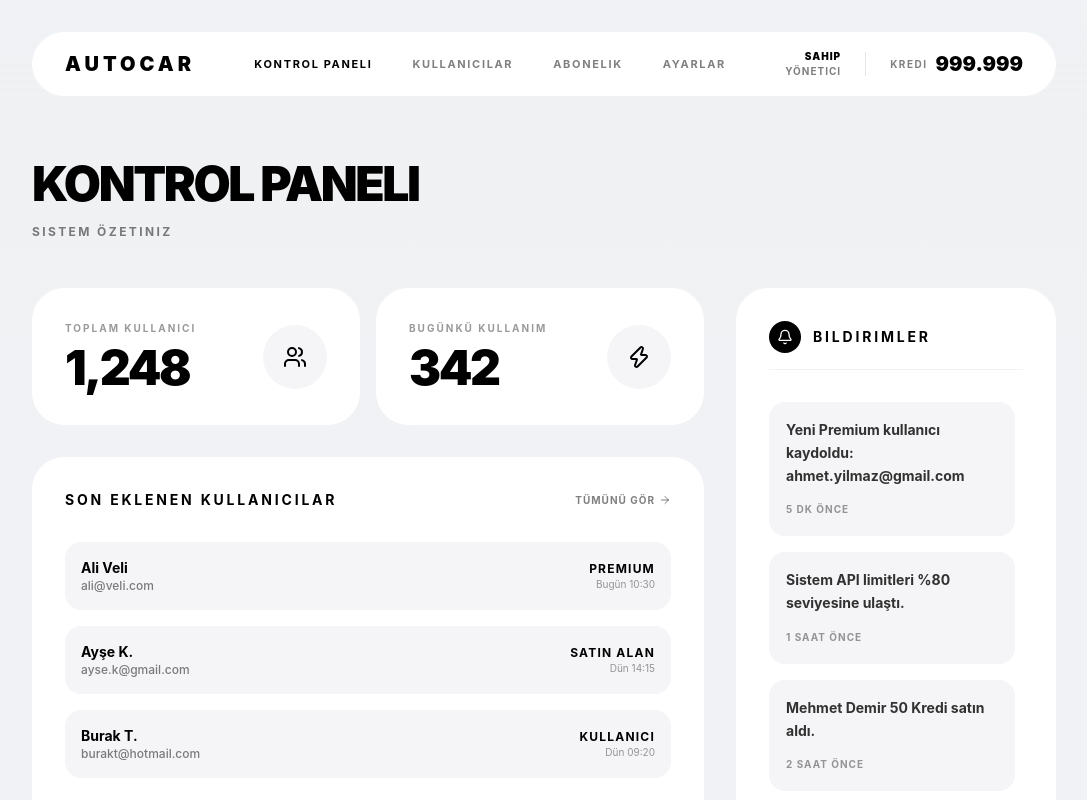
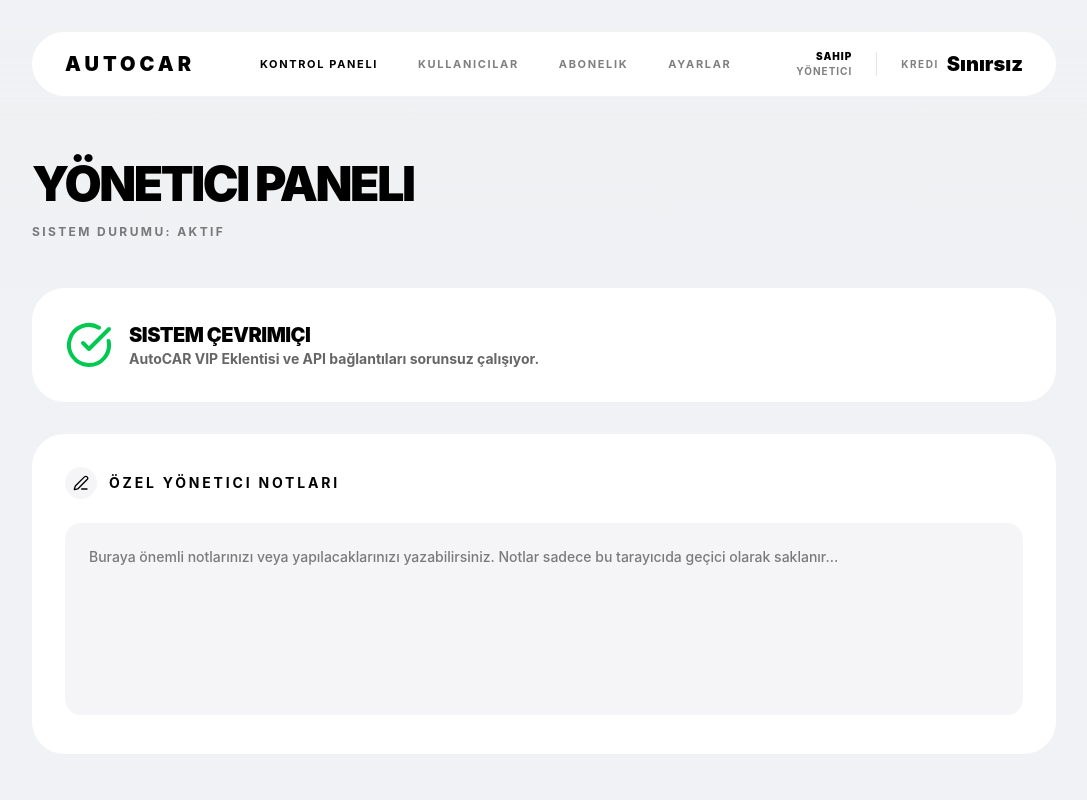
Before and after one commit to xyz123-xxyyzz/AutoCAR, a React (Vite) app: page /sahip in a window 1280 px wide. Shown: the top 800 px of the page, without its empty margins (96-1183 px from the left). Built offline with nearby package versions, Linux system fonts and the light colour scheme.

Commit message:
feat: re-enable vision with 4o-mini and remove mock UI data

```diff
--- a/src/pages/KullaniciDashboard.jsx
+++ b/src/pages/KullaniciDashboard.jsx
@@ -1,46 +1,46 @@
 import DashboardLayout from '../layouts/DashboardLayout';
-import { Download, Clock, ArrowRight } from 'lucide-react';
+import { ArrowRight, Zap } from 'lucide-react';
 import { useNavigate } from 'react-router-dom';
 
 export default function KullaniciDashboard() {
   const navigate = useNavigate();
   localStorage.setItem('userRole', 'Kullanıcı');
-  const analyses = [
-    { title: 'Volkswagen Golf 1.5 TSI R-Line', date: '01.06.2026', score: 85 },
-    { title: 'Renault Megane 1.3 TCe Icon', date: '30.05.2026', score: 72 },
-  ];
 
   return (
-    <DashboardLayout subscriptionType="Kullanıcı" userName="Standart" credits={15}>
+    <DashboardLayout subscriptionType="Kullanıcı" userName="Müşteri" credits={15}>
       <header className="mb-24 text-center">
         <h1 className="text-7xl md:text-8xl font-display font-black tracking-tighter mb-6 text-black uppercase">
           Kullanıcı
         </h1>
-        <p className="text-black/50 font-bold tracking-[0.2em] uppercase text-xs">İlanları analiz etmek için kredilerinizi kullanın.</p>
+        <p className="text-black/50 font-bold tracking-[0.2em] uppercase text-xs">Aracınızı analiz etmek için hazırsınız</p>
       </header>
 
       <div className="max-w-4xl mx-auto">
         <div className="bg-white rounded-[2.5rem] p-12 shadow-embossed border border-black/5 text-center relative overflow-hidden">
           <div className="absolute top-0 left-0 w-full h-2 bg-[#FFCC00]"></div>
 
+          <div className="flex justify-center mb-6">
+             <Zap size={64} className="text-[#FFCC00]" />
+          </div>
+
           <h2 className="text-3xl md:text-4xl font-display font-black tracking-tight text-black mb-6 uppercase">
             AutoCAR VIP Sistemine <br/><span className="text-black/30">Hoş Geldiniz</span>
           </h2>
 
           <p className="text-sm md:text-base font-bold text-black/60 leading-relaxed max-w-2xl mx-auto mb-10">
-            Araba alım-satım süreçlerinizde size en doğru kararı verdirecek olan yapay zeka destekli analiz asistanınız kullanıma hazır. Sol menüyü kullanarak geçmiş analizlerinize ulaşabilir veya sistem ayarlarınızı yapılandırabilirsiniz.
+            Yapay zeka destekli analiz asistanınız kullanıma hazır. Sahibinden veya Arabam.com'a girerek ilan detay sayfasındayken sağ üstteki AutoCAR eklenti simgesine tıklayın ve analizleri başlatın.
           </p>
 
           <div className="bg-[#F5F5F7] rounded-3xl p-8 shadow-inner-embossed flex flex-col md:flex-row items-center justify-between gap-6 text-left">
             <div>
-              <div className="text-[10px] font-bold tracking-[0.2em] text-black/40 uppercase mb-2">Sıradaki Adım</div>
-              <h3 className="text-xl font-black tracking-tight text-black">Eklentiyi Tarayıcınıza Ekleyin</h3>
+              <div className="text-[10px] font-bold tracking-[0.2em] text-black/40 uppercase mb-2">Başlangıç Rehberi</div>
+              <h3 className="text-xl font-black tracking-tight text-black">Uzantıyı Tarayıcınıza Eklediniz mi?</h3>
             </div>
             <button
-              onClick={() => navigate('/ayarlar')}
+              onClick={() => window.open('https://www.sahibinden.com', '_blank')}
               className="group flex items-center gap-3 px-8 py-4 bg-black text-white rounded-full shadow-embossed hover:scale-105 transition-all duration-300"
             >
-              <span className="text-[10px] font-bold tracking-[0.2em] uppercase">Ayarlara Git</span>
+              <span className="text-[10px] font-bold tracking-[0.2em] uppercase">Sahibinden.com'a Git</span>
               <ArrowRight size={16} strokeWidth={3} className="group-hover:translate-x-1 transition-transform" />
             </button>
           </div>
--- a/src/pages/SahipDashboard.jsx
+++ b/src/pages/SahipDashboard.jsx
@@ -1,5 +1,5 @@
 import { useState } from 'react';
-import { Users, Bell, Edit3, ArrowRight, Zap, CheckCircle } from 'lucide-react';
+import { Edit3, CheckCircle } from 'lucide-react';
 import DashboardLayout from '../layouts/DashboardLayout';
 
 export default function SahipDashboard() {
@@ -8,111 +8,38 @@ export default function SahipDashboard() {
 
   const [note, setNote] = useState('');
 
-  const notifications = [
-    { id: 1, text: 'Yeni Premium kullanıcı kaydoldu: ahmet.yilmaz@gmail.com', time: '5 dk önce', type: 'success' },
-    { id: 2, text: 'Sistem API limitleri %80 seviyesine ulaştı.', time: '1 saat önce', type: 'warning' },
-    { id: 3, text: 'Mehmet Demir 50 Kredi satın aldı.', time: '2 saat önce', type: 'success' },
-    { id: 4, text: 'Aylık veritabanı yedeği başarıyla alındı.', time: 'Dün', type: 'info' }
-  ];
-
-  const recentUsers = [
-    { name: 'Ali Veli', email: 'ali@veli.com', type: 'Premium', date: 'Bugün 10:30' },
-    { name: 'Ayşe K.', email: 'ayse.k@gmail.com', type: 'Satın Alan', date: 'Dün 14:15' },
-    { name: 'Burak T.', email: 'burakt@hotmail.com', type: 'Kullanıcı', date: 'Dün 09:20' }
-  ];
-
   return (
-    <DashboardLayout subscriptionType="Sahip" userName="Yönetici" credits="999.999">
-      <header className="mb-12">
+    <DashboardLayout subscriptionType="Sahip" userName="Yönetici" credits="Sınırsız">
+      <header className="mb-12 text-center md:text-left">
         <h1 className="text-5xl font-display font-black tracking-tighter mb-4 text-black uppercase">
-          Kontrol Paneli
+          Yönetici Paneli
         </h1>
-        <p className="text-black/50 font-bold tracking-[0.2em] uppercase text-xs">Sistem Özetiniz</p>
+        <p className="text-black/50 font-bold tracking-[0.2em] uppercase text-xs">Sistem Durumu: Aktif</p>
       </header>
 
-      <div className="grid grid-cols-1 lg:grid-cols-3 gap-8 mb-8">
-
-        {/* Left Col: User Stats & Recent */}
-        <div className="lg:col-span-2 flex flex-col gap-8">
-
-          {/* Stats Row */}
-          <div className="grid grid-cols-1 md:grid-cols-2 gap-4">
-            <div className="bg-white rounded-[2rem] p-8 shadow-embossed border border-white flex items-center justify-between">
-              <div>
-                <div className="text-black/40 font-bold text-[10px] tracking-[0.2em] uppercase mb-2">Toplam Kullanıcı</div>
-                <div className="text-5xl font-display font-black tracking-tighter">1,248</div>
-              </div>
-              <div className="w-16 h-16 bg-[#F5F5F7] rounded-full shadow-inner-embossed flex items-center justify-center">
-                <Users size={24} className="text-black" />
-              </div>
-            </div>
-            <div className="bg-white rounded-[2rem] p-8 shadow-embossed border border-white flex items-center justify-between">
-              <div>
-                <div className="text-black/40 font-bold text-[10px] tracking-[0.2em] uppercase mb-2">Bugünkü Kullanım</div>
-                <div className="text-5xl font-display font-black tracking-tighter">342</div>
-              </div>
-              <div className="w-16 h-16 bg-[#F5F5F7] rounded-full shadow-inner-embossed flex items-center justify-center">
-                <Zap size={24} className="text-black" />
-              </div>
+      <div className="grid grid-cols-1 gap-8 mb-8">
+        <div className="bg-white rounded-[2rem] p-8 shadow-embossed border border-white flex flex-col md:flex-row items-center justify-between gap-6">
+          <div className="flex items-center gap-4">
+            <CheckCircle size={48} className="text-green-500" />
+            <div>
+               <h2 className="text-xl font-black uppercase tracking-tight">Sistem Çevrimiçi</h2>
+               <p className="text-sm font-bold text-black/60">AutoCAR VIP Eklentisi ve API bağlantıları sorunsuz çalışıyor.</p>
             </div>
           </div>
-
-          {/* Recent Users */}
-          <div className="bg-white rounded-[2rem] p-8 shadow-embossed border border-white flex-1">
-            <div className="flex items-center justify-between mb-8">
-              <h2 className="text-sm font-bold tracking-[0.2em] uppercase">Son Eklenen Kullanıcılar</h2>
-              <button className="text-[10px] font-bold tracking-widest text-black/50 hover:text-black uppercase flex items-center gap-1">
-                Tümünü Gör <ArrowRight size={12} />
-              </button>
-            </div>
-            <div className="space-y-4">
-              {recentUsers.map((user, idx) => (
-                <div key={idx} className="flex items-center justify-between p-4 bg-[#F5F5F7] rounded-2xl">
-                  <div>
-                    <div className="font-bold text-sm">{user.name}</div>
-                    <div className="text-xs text-black/50 font-medium">{user.email}</div>
-                  </div>
-                  <div className="text-right">
-                    <div className="text-xs font-bold uppercase tracking-widest">{user.type}</div>
-                    <div className="text-[10px] text-black/40">{user.date}</div>
-                  </div>
-                </div>
-              ))}
-            </div>
-          </div>
-
         </div>
-
-        {/* Right Col: Notifications */}
-        <div className="bg-white rounded-[2rem] p-8 shadow-embossed border border-white flex flex-col h-[500px] lg:h-auto">
-          <div className="flex items-center gap-3 mb-8 pb-4 border-b border-black/5">
-            <div className="p-2 bg-black text-white rounded-full"><Bell size={16} /></div>
-            <h2 className="text-sm font-bold tracking-[0.2em] uppercase">Bildirimler</h2>
-          </div>
-
-          <div className="flex-1 overflow-y-auto pr-2 space-y-4">
-            {notifications.map(notif => (
-              <div key={notif.id} className="p-4 bg-[#F5F5F7] rounded-2xl shadow-inner-embossed border border-transparent hover:bg-white hover:border-black/5 transition-colors group">
-                <p className="text-sm font-bold text-black/80 leading-relaxed mb-2 group-hover:text-black transition-colors">{notif.text}</p>
-                <span className="text-[10px] font-bold tracking-widest text-black/40 uppercase">{notif.time}</span>
-              </div>
-            ))}
-          </div>
-        </div>
-
       </div>
 
       {/* Bottom Row: Notes */}
       <div className="bg-white rounded-[2rem] p-8 shadow-embossed border border-white mb-8">
         <div className="flex items-center gap-3 mb-6">
           <div className="p-2 bg-[#F5F5F7] rounded-full shadow-inner-embossed"><Edit3 size={16} className="text-black" /></div>
-          <h2 className="text-sm font-bold tracking-[0.2em] uppercase">Yönetici Notları</h2>
+          <h2 className="text-sm font-bold tracking-[0.2em] uppercase">Özel Yönetici Notları</h2>
         </div>
         <textarea
           value={note}
           onChange={(e) => setNote(e.target.value)}
-          placeholder="Buraya önemli notlarınızı veya yapılacaklarınızı yazabilirsiniz..."
-          className="w-full h-32 bg-[#F5F5F7] rounded-2xl p-6 text-sm font-medium resize-none focus:outline-none focus:ring-2 focus:ring-black/5 shadow-inner-embossed"
+          placeholder="Buraya önemli notlarınızı veya yapılacaklarınızı yazabilirsiniz. Notlar sadece bu tarayıcıda geçici olarak saklanır..."
+          className="w-full h-48 bg-[#F5F5F7] rounded-2xl p-6 text-sm font-medium resize-none focus:outline-none focus:ring-2 focus:ring-black/5 shadow-inner-embossed"
         />
       </div>
 
```
Also changed, not shown: browser-extension/background.js (+27 -3 lines), src/pages/AnalysisReport.jsx (+36 -7 lines).
